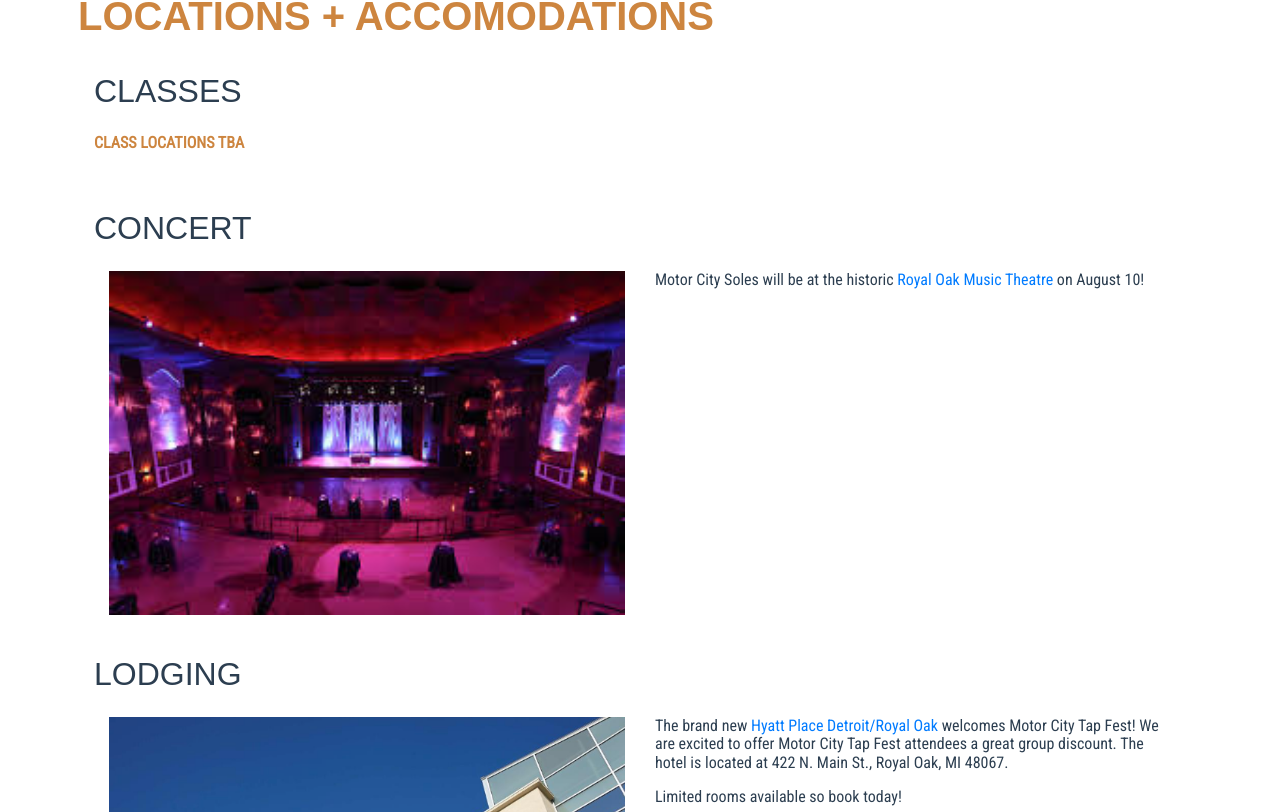
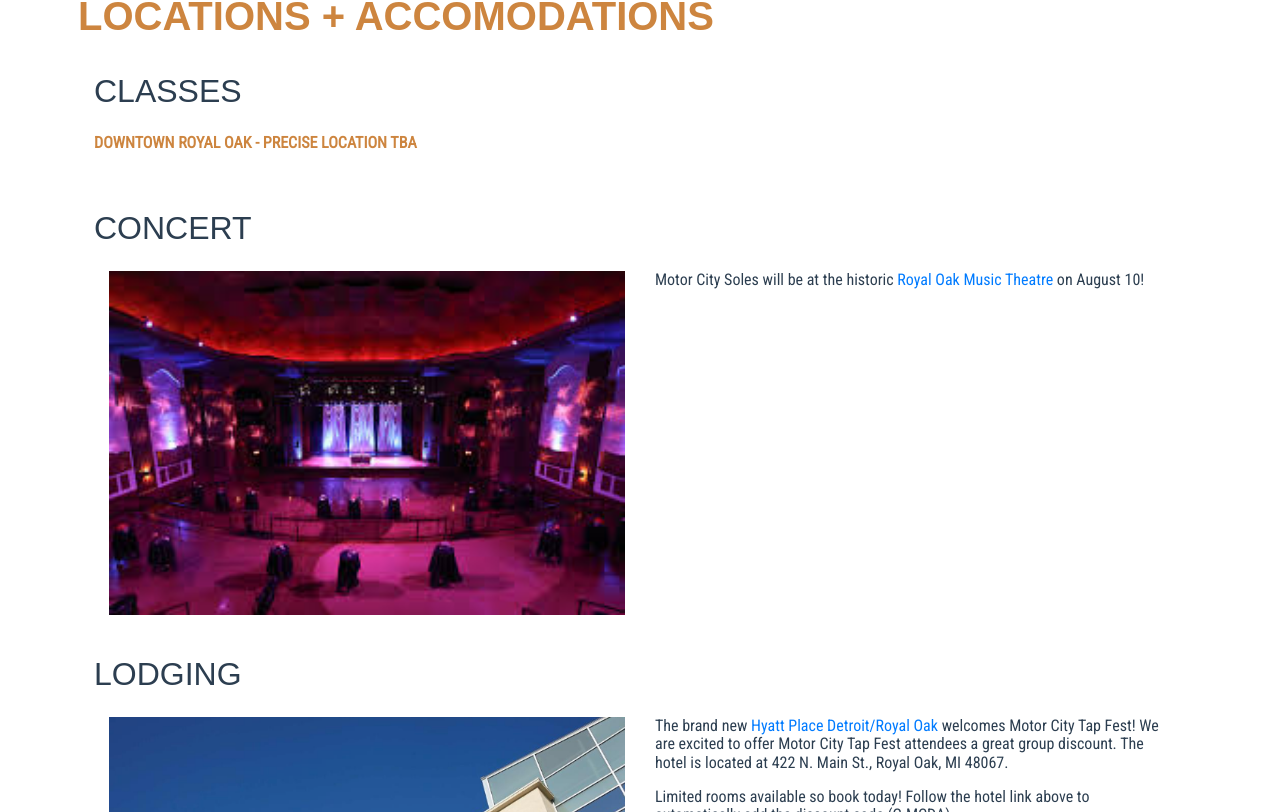
Before and after one commit to jaharonov/new-motor-city-tap-fest, a Vue app: page /#/locaccom in a window 1280 px wide. Shown: the part 208-1020 px from the top of the page. Built offline with nearby package versions, Linux system fonts and the light colour scheme; a web font is replaced by a local one.

Commit message:
added lodging and concert info

```diff
--- a/src/components/LocAccom.vue
+++ b/src/components/LocAccom.vue
@@ -9,7 +9,7 @@
           <h2>classes</h2>
       </b-row>
       <b-row class="p-3">
-          <p><strong>CLASS LOCATIONS TBA</strong></p>
+          <p><strong>Downtown Royal Oak - precise location TBA</strong></p>
         <!-- <b-col lg="6">
             <b-img left src="./static/Old-Main-WSU.jpg" fluid />
         </b-col>
@@ -46,7 +46,7 @@
         </b-col>
         <b-col md="12" lg="6">
             <p class="text-lg-left">The brand new <a href="https://www.hyatt.com/en-US/hotel/michigan/hyatt-place-detroit-royal-oak/dtwzr?corp_id=G-MCDA" target="_blank">Hyatt Place Detroit/Royal Oak</a> welcomes Motor City Tap Fest! We are excited to offer Motor City Tap Fest attendees a great group discount. The hotel is located at 422 N. Main St., Royal Oak, MI 48067.</p>
-            <p class="text-lg-left">Limited rooms available so book today!</p>
+            <p class="text-lg-left">Limited rooms available so book today! Follow the hotel link above to automatically add the discount code (G-MCDA).</p>
 
         </b-col>
         <!-- <b-col lg="6">
```
